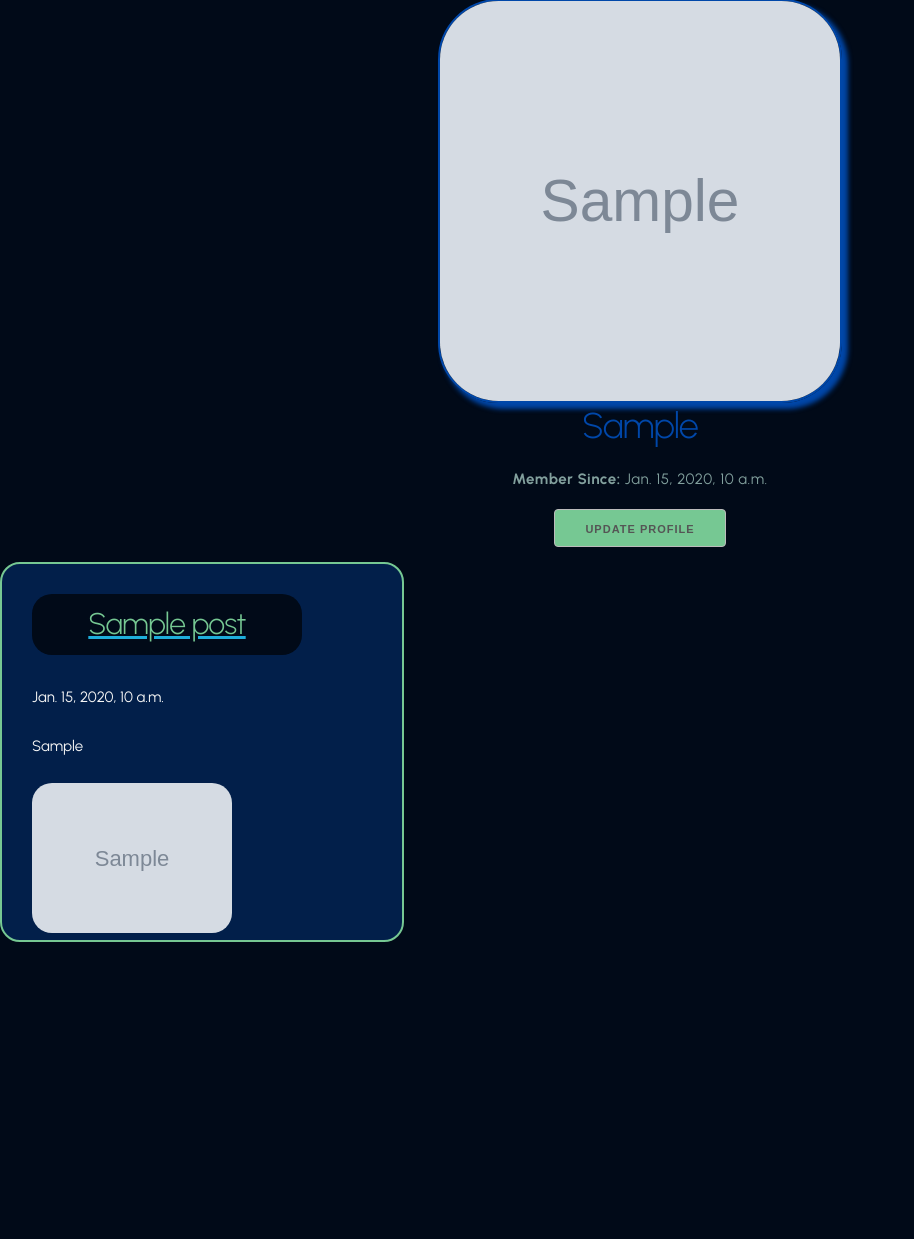
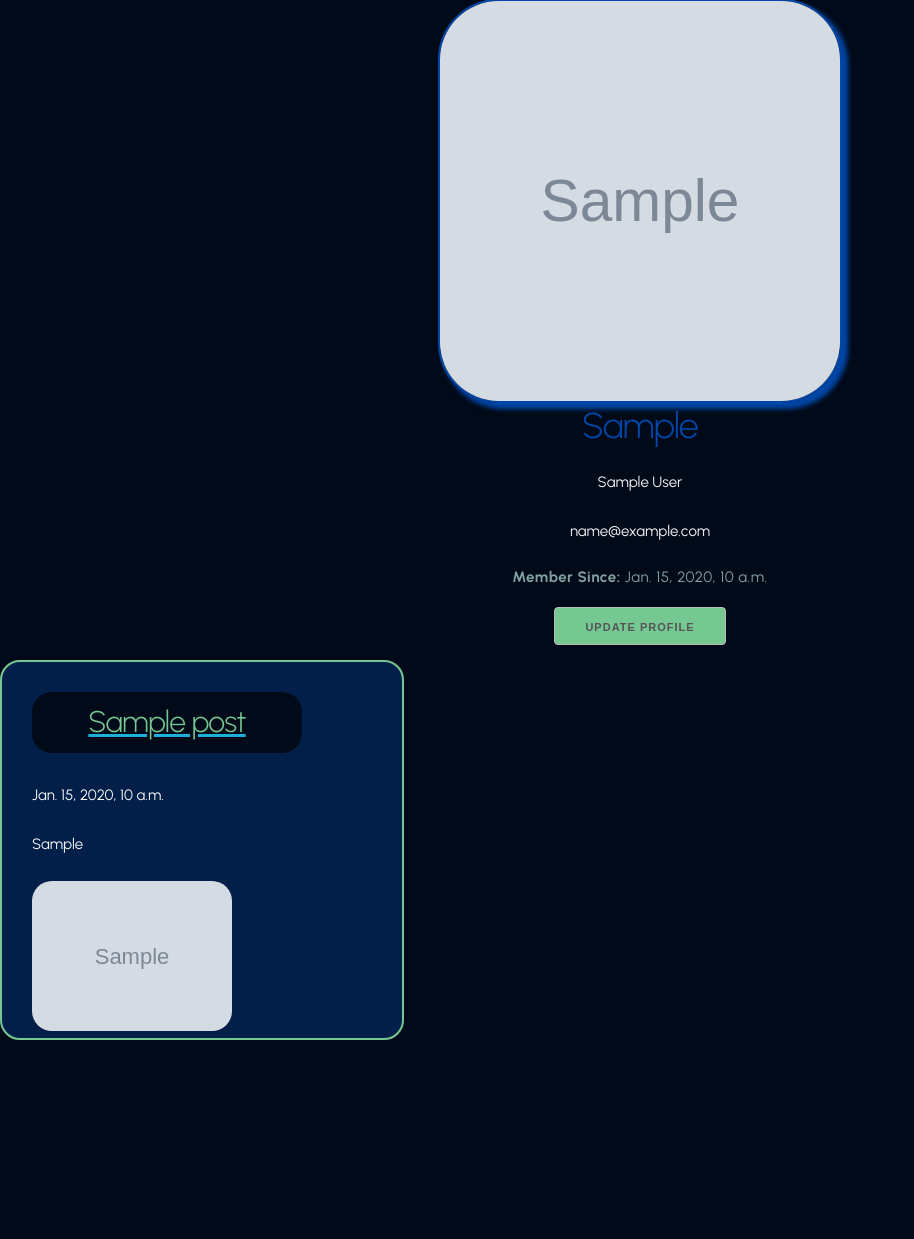
Before and after one commit to geearen/the-wayfarer, a Django app: page /accounts/profile/1/ in a window 1280 px wide. Shown: the part 161-1400 px from the top of the page, without its empty margins (0-914 px from the left). Before the commit the page ends 1103 px from the top, so only its background shows below. Run offline with Django 3.2, Linux system fonts and the light colour scheme; a user stored in the database is signed in; tables that the repository leaves empty hold one stand-in row (values such as "Sample post"); grey boxes marked "Sample" are stand-in pictures.

Commit message:
finished profile css

```diff
--- a/app_account/static/styles/main.css
+++ b/app_account/static/styles/main.css
@@ -290,15 +290,27 @@ a.carousel_button_prev:hover, a.carousel_button_next:hover {
 }
 
 .update_button {
-  background-color: var(--button)
+  background-color: var(--button);
+  transition: .2s linear;
+
 }
 
-/* .profile_post_container {
-  height: 90vh;
-  width: 30vw;
-  background-color: var(--cobalt);
+.update_button:hover {
+  transform: scale(1.2);
+  border-radius: 20px;
+  box-shadow:
+  0 0 50px #fff,
+  -10px 0 80px rgb(0, 123, 255),
+  10px 0 80px #0ff;
+}
 
-} */
+.profile_post_container {
+  display: grid;
+  grid-template-columns: 1fr 1fr 1fr;
+  grid-template-rows: 1fr 1fr 1fr 1fr;
+  row-gap: 50px;
+
+}
 .profile_join {
   font-size: 15px;
   color: var(--secondary-text);
@@ -319,6 +331,13 @@ a.carousel_button_prev:hover, a.carousel_button_next:hover {
   padding-left: 30px;
 }
 
+.first_last_name {
+  color: var(--text);
+}
+
+.profile_email {
+  color: var(--text);
+}
 .profile_post_image {
   width: 20rem;
   height: 15rem;
--- a/app_account/templates/profile_detail.html
+++ b/app_account/templates/profile_detail.html
@@ -9,6 +9,8 @@
   </div>
   <div class="button_city_container">
   <h3 class="current_city">{{profile.current_city}}</h3>
+  <p class="first_last_name">{{user.first_name}} {{user.last_name}}</p>
+  <p class="profile_email">{{user.email}}</p>
   <h3 class="profile_join"><strong>Member Since:</strong> {{user.date_joined}}</h3>
   <a href="{% url 'profile_update' profile.user.pk %}">
     <button class="update_button">Update Profile</button>
--- a/app_account/views.py
+++ b/app_account/views.py
@@ -72,7 +72,7 @@ class ProfileDetail(DetailView):
   def get_context_data(self, **kwargs):
     context = super().get_context_data(**kwargs)
     context['posts'] = Post.objects.all()
-
+    context['users'] = User.objects.all()
 
     return context
 
```
